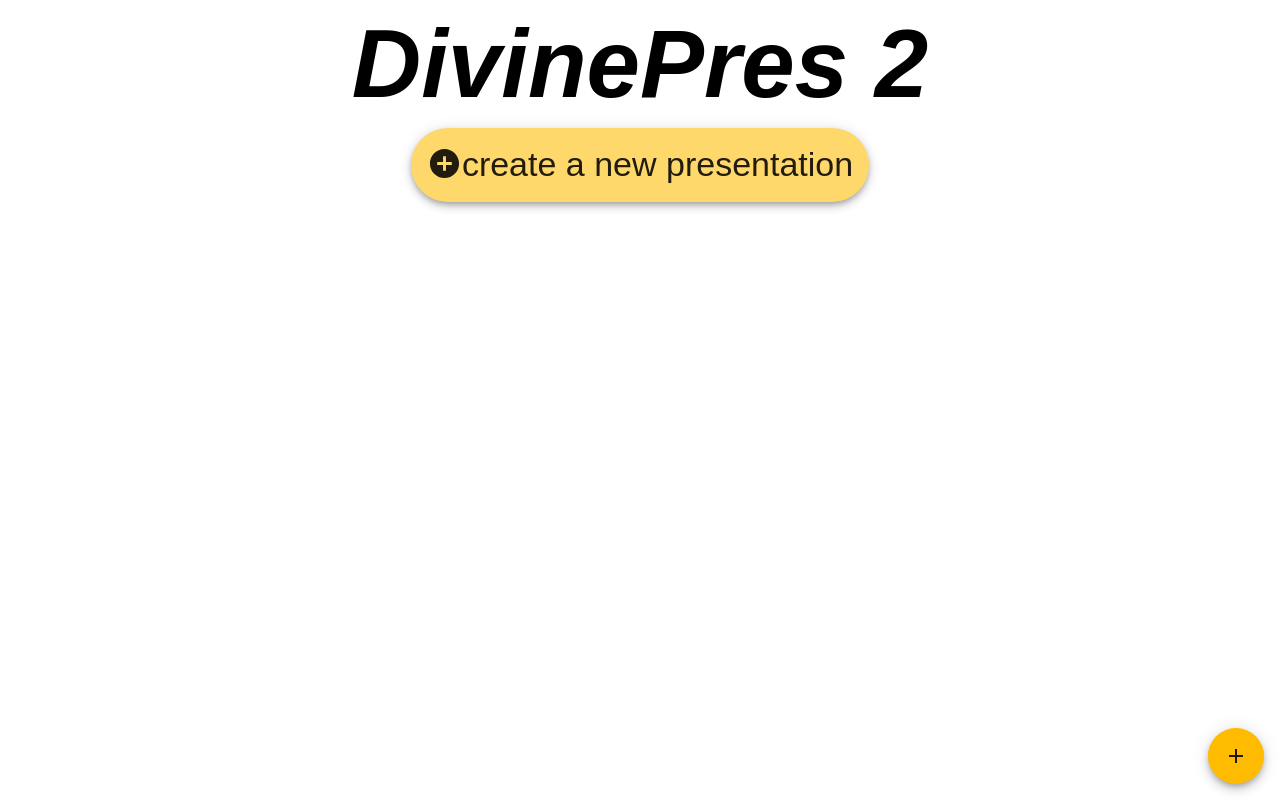
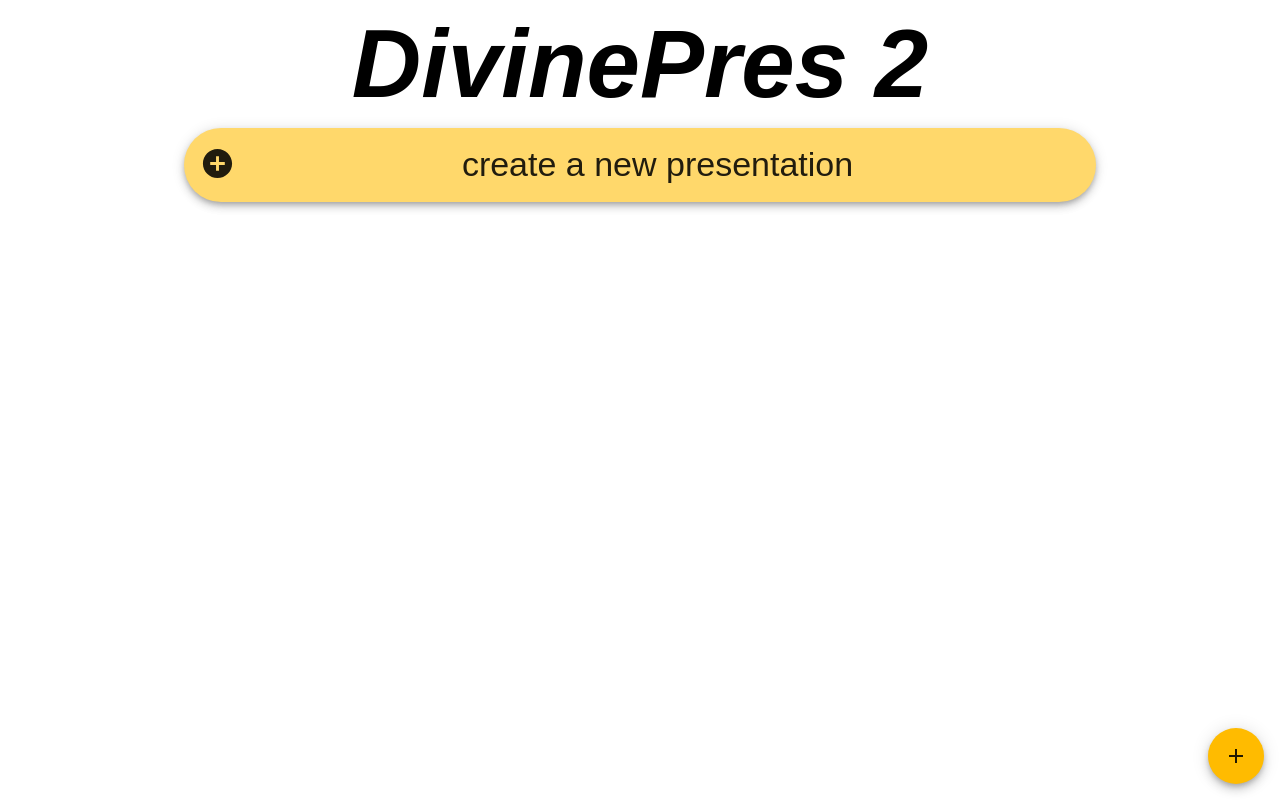
Before and after one commit to isaiahkahler/divinepres2, a React (Create React App) app: page / in a window 1280 px wide. Built offline with nearby package versions, Linux system fonts and the light colour scheme.

Commit message:
cleanup on aisle home

```diff
--- a/src/pages/home/home.tsx
+++ b/src/pages/home/home.tsx
@@ -1,12 +1,17 @@
 import React from 'react';
 import { Presentation } from '../../components/types';
-import { Container, Fab, Typography, Grid, styled, Theme, Box, useTheme } from '@material-ui/core';
+import Container from '@material-ui/core/Container';
+import Fab from '@material-ui/core/Fab';
+import Grid from '@material-ui/core/Grid';
+import Typography from '@material-ui/core/Typography';
+import { styled, Theme } from '@material-ui/core/styles';
+import Box from '@material-ui/core/Box';
 import AddIcon from '@material-ui/icons/Add';
-import PlayIconOutlined from '@material-ui/icons/PlayCircleFilledOutlined';
-import AddIconOutlined from '@material-ui/icons/AddCircle';
+import PlayIcon from '@material-ui/icons/PlayCircleFilledOutlined';
+import AddIconCircle from '@material-ui/icons/AddCircle';
 import moment from 'moment';
 import { Link } from 'react-router-dom';
-import FullButton from '../../components/fullbutton';
+import FullButton from '../../components/fullButton';
 
 interface HomeProps {
     presentations: Presentation[],
@@ -21,26 +26,24 @@ const StyledFab = styled(Fab)((props: { theme: Theme }) => ({
 
 
 export default function Home(props: HomeProps) {
-
-    const theme = useTheme();
-
     return (
         <Container maxWidth='md'>
-            <Grid container justify='center'>
-                <Typography variant='h1'><Box fontWeight='fontWeightBold' fontStyle='italic'>DivinePres 2</Box></Typography>
+            <Grid container justify='center' direction='column'>
+                <Typography variant='h1'><Box fontWeight='fontWeightBold' fontStyle='italic' textAlign='center'>DivinePres 2</Box></Typography>
+
                 <Link to='/create'>
-                    <FullButton icon={AddIconOutlined}>
+                    <FullButton icon={AddIconCircle}>
                         create a new presentation
                     </FullButton>
                 </Link>
-                {props.presentations.map((presentation, index) => <FullButton icon={PlayIconOutlined} key={index} isSecondary>
+                {props.presentations.map((presentation, index) => <FullButton icon={PlayIcon} key={index} isSecondary>
                     presentation from {moment(presentation.timestamp).format('MM/DD/YY')}
                 </FullButton>)}
             </Grid>
             <Link to='/create'>
-            <StyledFab color='primary'>
-                <AddIcon />
-            </StyledFab>
+                <StyledFab color='primary'>
+                    <AddIcon />
+                </StyledFab>
             </Link>
         </Container>
     );
```
